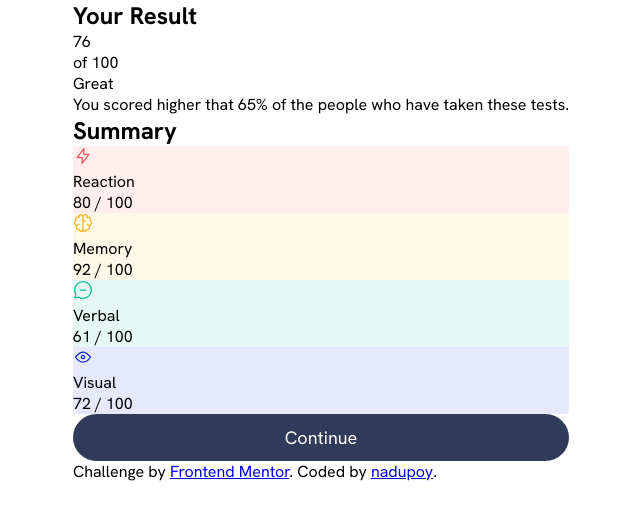
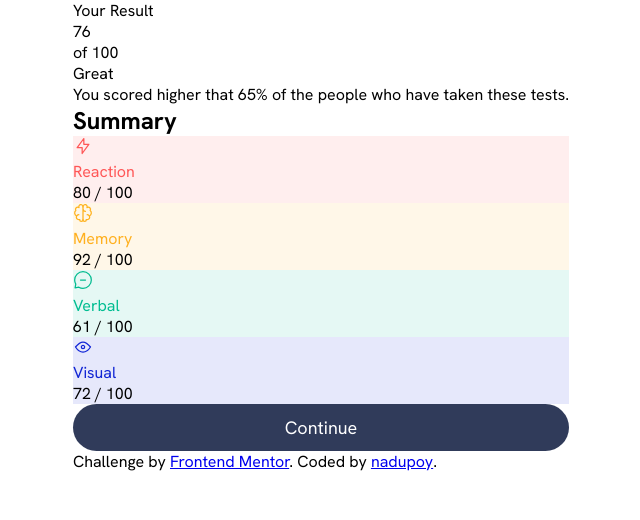
Before and after one commit to nadupoy/Frontend-Mentor---Results-Summary-Component-Angular-, an Angular app: page / in a window 1280 px wide. Shown: the top 520 px of the page, without its empty margins (319-959 px from the left). Built offline with nearby package versions, Linux system fonts and the light colour scheme.

Commit message:
Wrapped all elements in into one html element. Added classes for styles.

```diff
--- a/src/app/footer/footer.component.html
+++ b/src/app/footer/footer.component.html
@@ -1,6 +1,8 @@
+<footer>
   <p>
     Challenge by
     <a href="https://www.frontendmentor.io?ref=challenge" target="_blank"
       >Frontend Mentor</a
     >. Coded by <a href="https://github.com/nadupoy">nadupoy</a>.
   </p>
+</footer>
--- a/src/app/result/result.component.html
+++ b/src/app/result/result.component.html
@@ -1,6 +1,7 @@
-<h2>Your Result</h2>
+<section class="result-card">
+  <p>Your Result</p>
 
-<section>
+  <section class="total-score">
     <p>
       <span>76</span>
       <br />
@@ -10,4 +11,7 @@
 
   <p>Great</p>
 
-<p>You scored higher that 65% of the people who have taken these tests.</p>
+  <p class="remarks">
+    You scored higher that 65% of the people who have taken these tests.
+  </p>
+</section>
--- a/src/app/score/score.component.html
+++ b/src/app/score/score.component.html
@@ -1,13 +1,10 @@
 @for (value of data; track value.category) {
-  <div style="background-color: {{ value.backgroundColor }};">
-    <div>
-      <img src="{{ value.icon }}" alt="icon" />
-      <p>
-        <span>{{ value.category }}</span>
-      </p>
-    </div>
+  <div class="score" style="background-color: {{ value.backgroundColor }}">
+    <img src="{{ value.icon }}" alt="icon" />
 
-    <p>
+    <p style="color: {{ value.color }}">{{ value.category }}</p>
+
+    <p class="score-value">
       <span>{{ value.score }}</span> / 100
     </p>
   </div>
--- a/src/app/summary/summary.component.html
+++ b/src/app/summary/summary.component.html
@@ -1,7 +1,9 @@
-<h2>Summary</h2>
+<section class="summary-card">
+  <h2>Summary</h2>
 
-<section>
-  <app-score></app-score>
+  <section class="scores">
+    <app-score></app-score>
+  </section>
+
+  <app-button></app-button>
 </section>
-
-<app-button></app-button>
```
Lines whose indentation alone changed are shown as unchanged.
